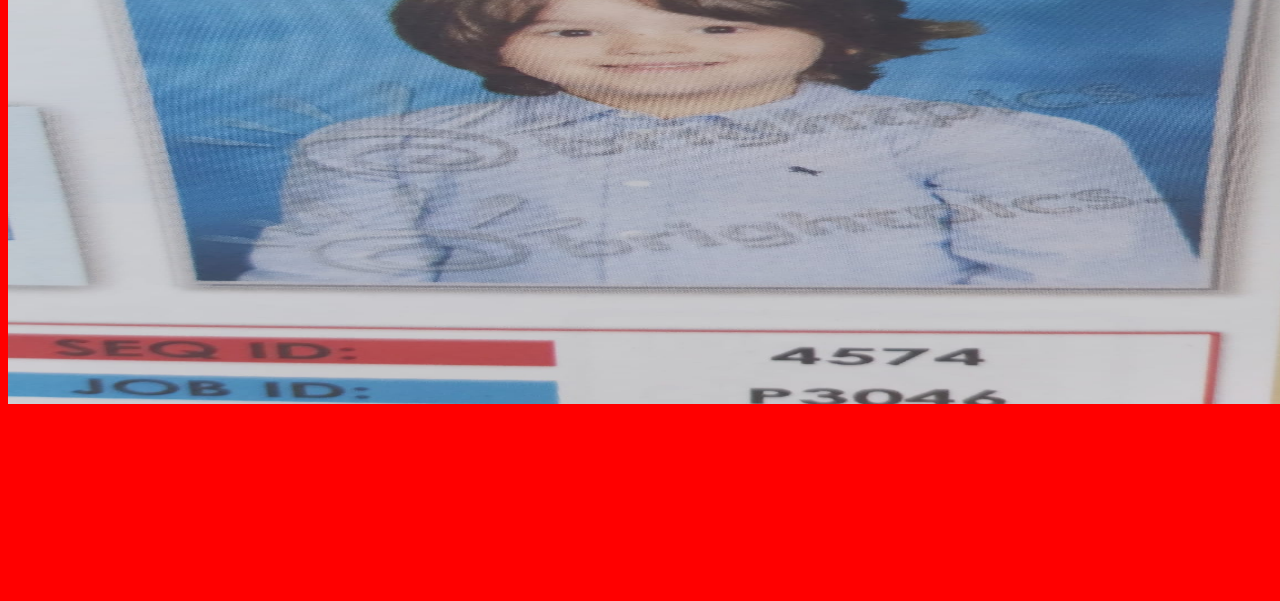
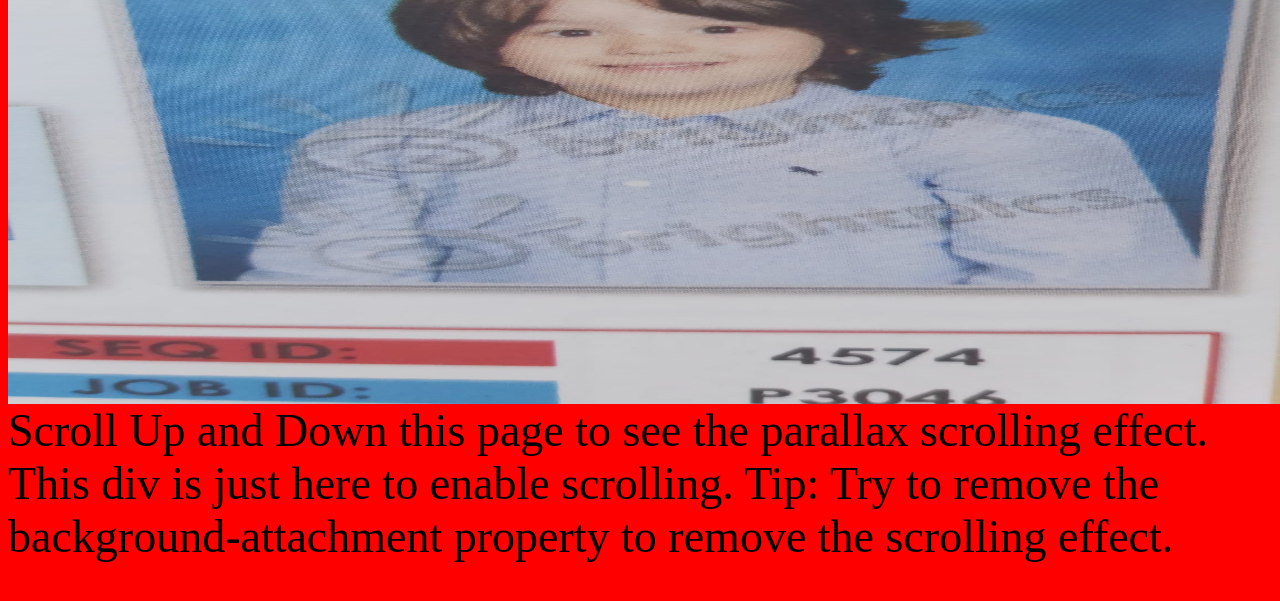
Before and after one commit to dstlmike/dstlmike.github.io, a Jekyll site: the page built from par.md, in a window 1280 px wide and 900 px high, scrolled down 1774 px. Shown: the top 601 px of the window. Built offline with Jekyll 4.4.1, drawn with Linux system fonts in a browser that asks for light colours; before the commit the page ends 2178 px from its top, so only the background shows below that.

Commit message:
Update par.html

```diff
--- a/_layouts/par.html
+++ b/_layouts/par.html
@@ -34,13 +34,17 @@ top: 0;
 
 <div class="parallax">Hi</div>
 
-<div style="height:1000px;background-color:red;font-size:36px">
+<div style="height:1000px;background-color:red;font-size:46px">
 Scroll Up and Down this page to see the parallax scrolling effect.
 This div is just here to enable scrolling.
 Tip: Try to remove the background-attachment property to remove the scrolling effect.
 </div>
 
 <div class="parallax"></div>
-
+<div style="height:1000px;background-color:red;font-size:46px">
+Scroll Up and Down this page to see the parallax scrolling effect.
+This div is just here to enable scrolling.
+Tip: Try to remove the background-attachment property to remove the scrolling effect.
+</div>
 </body>
 </html>
```
